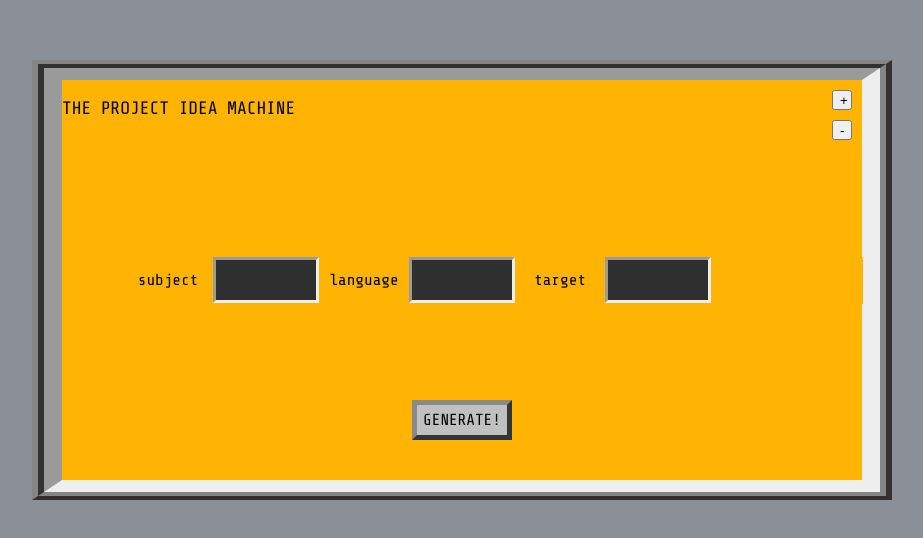
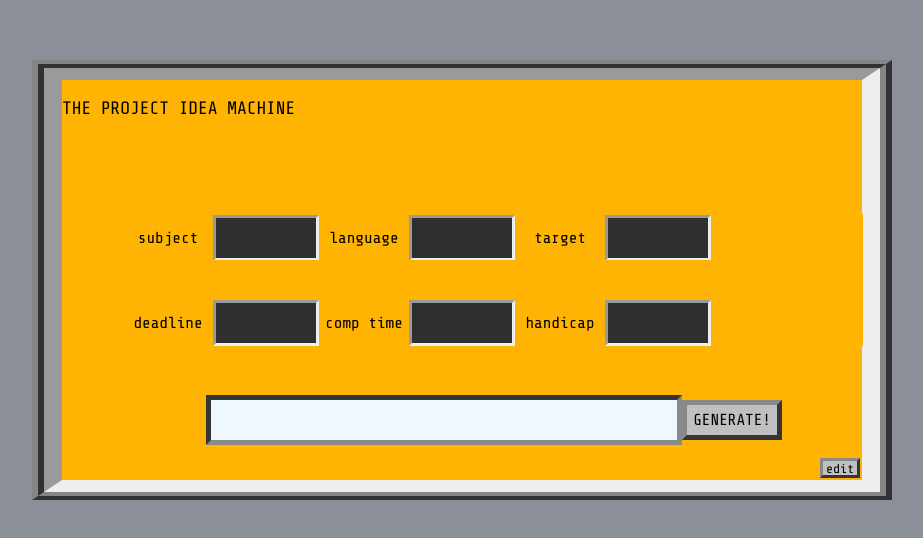
Before and after one commit to ahmadlatif1/projectgen, an Angular app: page / in a window 1280 px wide. Shown: the part 108-646 px from the top of the page, without its empty margins (178-1101 px from the left). Built offline with nearby package versions, Linux system fonts and the light colour scheme.

Commit message:
bunch of changes- removed add/subtract temporary buttons, added bottom edit button, added toggle selection edit menu, added layout for final result display.

```diff
--- a/src/app/boxoverlay/boxoverlay.component.css
+++ b/src/app/boxoverlay/boxoverlay.component.css
@@ -1,7 +1,3 @@
-
-
-
-
 
 .border{
 
@@ -55,28 +51,6 @@ flex-direction: column;
 justify-content: space-between;
 
 }
-.boxtopbuttonadd{
-
-width: 20px;
-height: 20px;
-align-self: flex-end;
-margin: 10px;
-
-position:absolute
-
-}
-
-.boxtopbuttonsub{
-
-    width: 20px;
-    height: 20px;
-    align-self: flex-end;
-    margin: 10px;
-    margin-top: 40px;
-    position:absolute
-
-    }
-
 .slotsides{
 
 display: flex;
@@ -147,23 +121,97 @@ border-style: inset;
 }
 app-slot{
 
+
+
+border-style: inset;
     width: 100px;
     height: 40px;
 
     display: flex;
     flex-direction: column;
 
-    z-index: -2;
 }
 .boxbottom{
 
     height: 30%;
 
+    width: 100%;
+    background-color: var(--overlayColor);
+
     display:flex;
+    flex-direction: column;
+
+    align-items: center;
+
+    justify-content: flex-end;
+
+}
+.boxbottomcontainer{
+
+    width: 80%;
+    height: 100%;
+
+    display:flex;
+    flex-direction: row;
     justify-content: center;
     align-items: center;
-    background-color: var(--overlayColor);
 
+
+}
+.togglecontainer{
+
+    width: 60%;
+    height: 100%;
+
+
+
+
+    display:flex;
+    flex-direction: row;
+    flex-wrap: wrap;
+
+    justify-content: center;
+    align-content: center;
+    align-items: center;
+
+    gap: 10px;
+
+
+}
+.edittogglebutton{
+
+
+
+    height: 40px;
+    width: 80px;
+
+    display: flex;
+
+    background-color: rgb(192, 192, 192);
+    border-color: rgb(137, 137, 137);
+
+    border-width: 5px;
+    border-style: outset ;
+    font: var(--font);
+    font-size: small;
+
+
+
+}
+.resultdisplay{
+
+
+    height: 40px;
+    width: 100%;
+    margin-left: 10%;
+
+
+    background-color:aliceblue;
+    border-color: rgb(137, 137, 137);
+
+    border-width: 5px;
+    border-style: inset ;
+    font: var(--font);
 
 }
 .boxbutton{
@@ -177,16 +225,51 @@ border-style: outset ;
     font: var(--font);
 
 }
-.boxbutton:active{
+.boxbutton:hover,.editbutton:active{
 
     border-style: inset;
 
 
 
 }
-.boxbutton:hover{
+.boxbutton:hover,.editbutton:hover{
 
     background-color: rgb(161, 161, 161);
 
 
 }
+.edittogglebutton:hover{
+    color:white
+}
+
+.editbutton{
+
+    width: 40px;
+    height: 20px;
+
+    background-color: rgb(192, 192, 192);
+    border-color: rgb(137, 137, 137);
+
+    border-width: 3px;
+    border-style: outset ;
+    font: var(--font);
+
+    align-self: flex-end;
+    position: absolute;
+
+    margin: 2px;
+
+
+    font-size: small;
+
+    display: flex;
+
+
+    justify-content: center;
+    align-content: center;
+    align-items: center;
+
+
+
+
+}
--- a/src/app/boxoverlay/boxoverlay.component.ts
+++ b/src/app/boxoverlay/boxoverlay.component.ts
@@ -14,9 +14,6 @@ import { SlotComponent } from '../slot/slot.component';
 
       <div class="boxtop">
         <p>THE PROJECT IDEA MACHINE</p>
-
-        <button type="button" class="boxtopbuttonadd" (click)="addclick(1)">+</button>
-        <button type="button" class="boxtopbuttonsub" (click)="addclick(-1)">-</button>
 
 
       </div>
@@ -37,9 +34,7 @@ import { SlotComponent } from '../slot/slot.component';
 
                 <div class="slotcolumn">{{substack[0][0]}}</div>
 
-                <div class="slotborder">
                 <app-slot [id]="i+(j*3)" [spinstatus]="spinstatus" [words]="substack[1]"></app-slot>
-                </div>
 
 
               </div>
@@ -58,9 +53,43 @@ import { SlotComponent } from '../slot/slot.component';
       </div>
 
       <div class="boxbottom">
-        <button type="button" class="boxbutton" (click)="spinclick()">GENERATE!</button>
 
-      </div>
+        <div class="boxbottomcontainer" >
+
+
+          <div *ngIf="!editmode; then thenBlock else elseBlock"></div>
+
+
+          <ng-template #thenBlock>
+
+          <div class="resultdisplay"></div>
+
+          <button type="button" class="boxbutton" (click)="spinclick()">GENERATE!</button>
+
+          </ng-template>
+
+
+          <ng-template #elseBlock>
+
+            <div class="togglecontainer">
+              <button class="edittogglebutton"  *ngFor="let slot of slotselectors; index as i" (click)="toggleslot(i)" [style.background-color]="selected_slots[i][0]? 'rgb(100, 100, 100)':'rgb(192, 192, 192)'" [style.border-style]="selected_slots[i][0]? 'inset' :'outset'">{{slot[0]}}</button>
+            </div>
+
+
+          </ng-template>
+
+
+
+
+        </div>
+
+
+        <button type="button" class="editbutton" (click)="toggleedit()">edit</button>
+
+
+
+        </div>
+
 
 
   </div>
@@ -80,16 +109,27 @@ export class BoxoverlayComponent implements OnInit {
 
   spinstatus:number=0;
 
-  @Input() slotcount=3;
+  editmode=false;
 
 
-  machinedata=globals.machinedata.slice(0,this.slotcount);
+  machinedata=globals.machinedata;
 
+  selected_slots=this.machinedata.map(x=>[true,x])
+
+
+
+
+
+
+  slotselectors=this.machinedata.map(x=>x[0]);
 
 
 
   constructor() {
   }
+
+
+
 
 
   trackByFn(index: any, item: any) {
@@ -98,9 +138,9 @@ export class BoxoverlayComponent implements OnInit {
 
 
 
-  genstack=this.splitstacks(this.machinedata);
+  genstack=this.splitstacks(this.selected_slots.filter(x=>x[0]==true).map(x=>x[1]));
 
-  splitstacks(md:string[][][]){
+  splitstacks(md:any){
 
 
 
@@ -113,42 +153,34 @@ export class BoxoverlayComponent implements OnInit {
   }
 
 
-  changeslotcount(num:number){
+  spinclick(){
+    this.spinstatus++;
 
-    const newnum=this.slotcount+num;
+  }
 
-    if(newnum<=6&&newnum>0){
+  toggleedit(){
 
-    this.slotcount=newnum;
-    return true;
-    }
-    else return false;
+    this.editmode=!this.editmode
+    this.spinstatus=0
+  }
+
+  toggleslot(index:number){
+
+    this.selected_slots[index][0]=!this.selected_slots[index][0];
+
+
+    this.genstack=this.splitstacks(this.selected_slots.filter(x=>x[0]==true).map(x=>x[1]));
 
 
   }
 
-  spinclick(){
-    this.spinstatus++;
+  ngOnInit(): void {
+   console.log()
 
-    // console.log("\nSPINCLICK")
+
+
+
 
   }
 
-  addclick(count:number=0){
-
-    if(this.changeslotcount(count)){
-
-      this.machinedata=globals.machinedata.slice(0,this.slotcount);
-      this.genstack=this.splitstacks(this.machinedata);
-      this.spinstatus=0
-
-      console.log("\nADDCLICK "+this.spinstatus+"s")
-
-    }
-  }
-
-  ngOnInit(): void {
-   console.log()
-  }
-
 }
```
Lines whose indentation alone changed are shown as unchanged.
